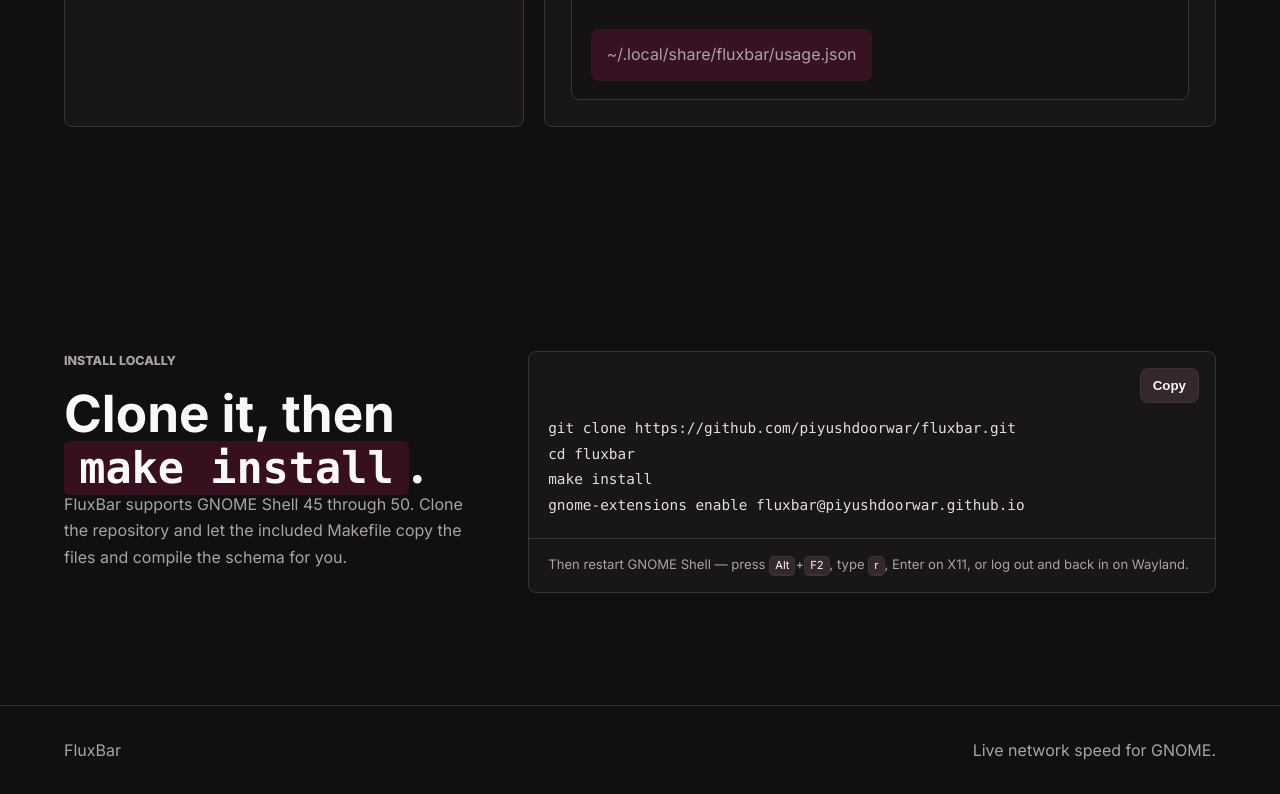
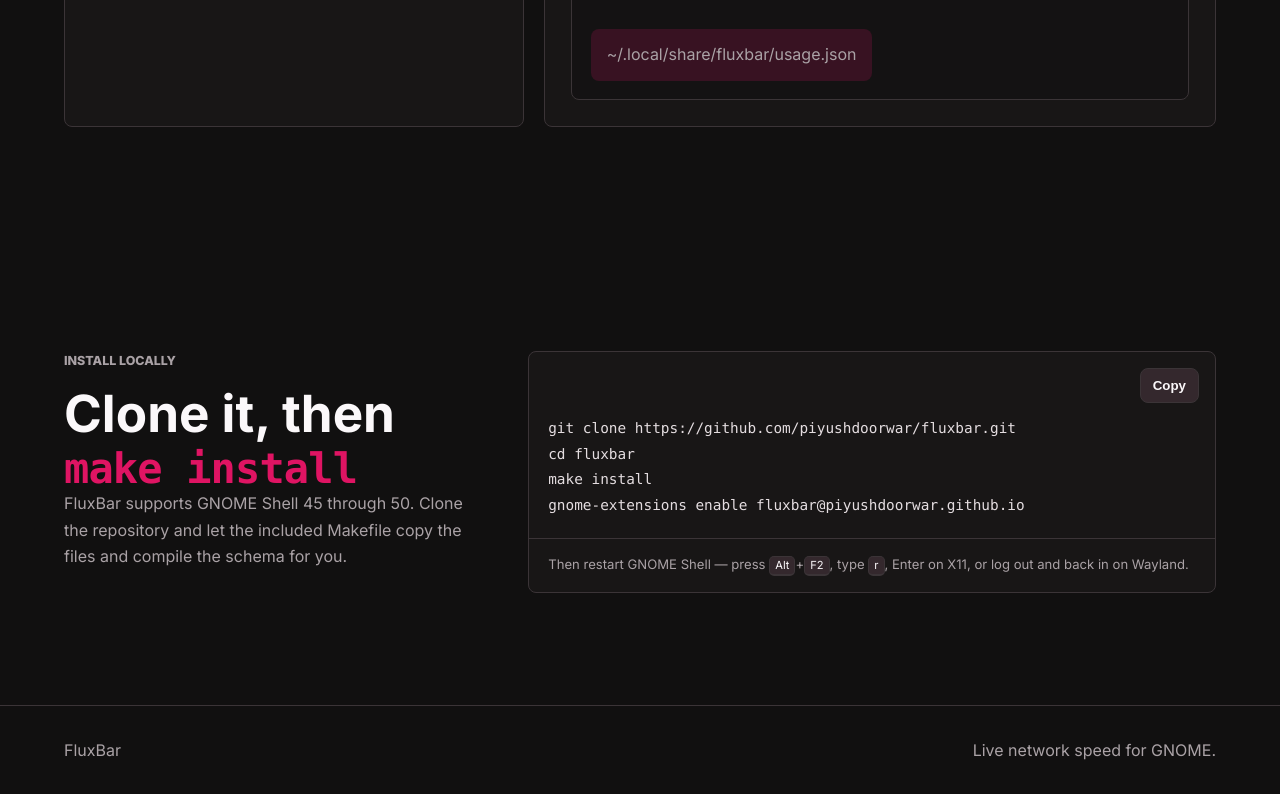
Before and after one commit to piyushdoorwar/fluxbar, a website: page site/index.html in a window 1280 px wide. Shown: the part 3059-3853 px from the top of the page. Drawn offline with Linux system fonts and the light colour scheme.

Commit message:
style: refine install section code styling
- Remove background and padding from inline code element
- Update color to use accent instead of dim background
- Adjust font size and add letter-spacing for better visual balance
- Fix punctuation in heading (remove period after closing tag)

```diff
--- a/site/index.html
+++ b/site/index.html
@@ -305,7 +305,7 @@
     <section class="install-section" id="install">
       <div class="install-copy">
         <p class="eyebrow">Install Locally</p>
-        <h2>Clone it, then <code>make install</code>.</h2>
+        <h2>Clone it, then <code>make install</code></h2>
         <p>FluxBar supports GNOME Shell 45 through 50. Clone the repository and let the included Makefile copy the files and compile the schema for you.</p>
       </div>
       <div class="code-panel">
--- a/site/styles.css
+++ b/site/styles.css
@@ -1154,10 +1154,9 @@ pre {
 }
 
 .install-copy h2 code {
-  padding: 0.05em 0.35em;
-  border-radius: 6px;
-  background: var(--accent-dim);
-  font-size: 0.85em;
+  color: var(--accent);
+  font-size: 0.82em;
+  letter-spacing: -0.02em;
 }
 
 kbd {
```
